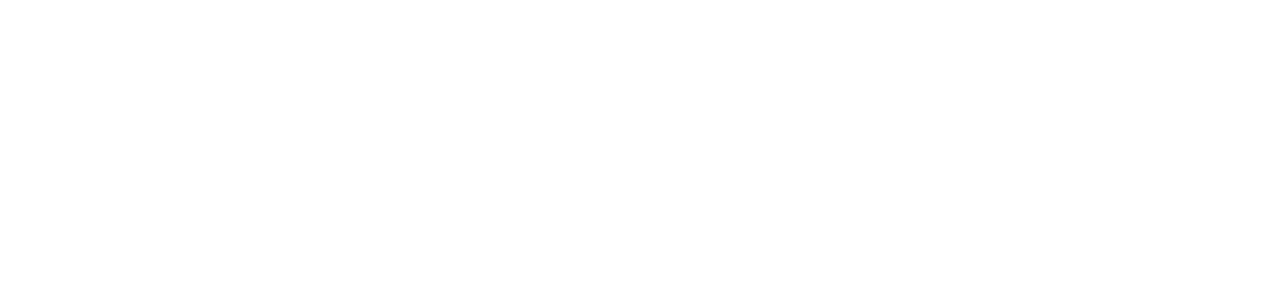
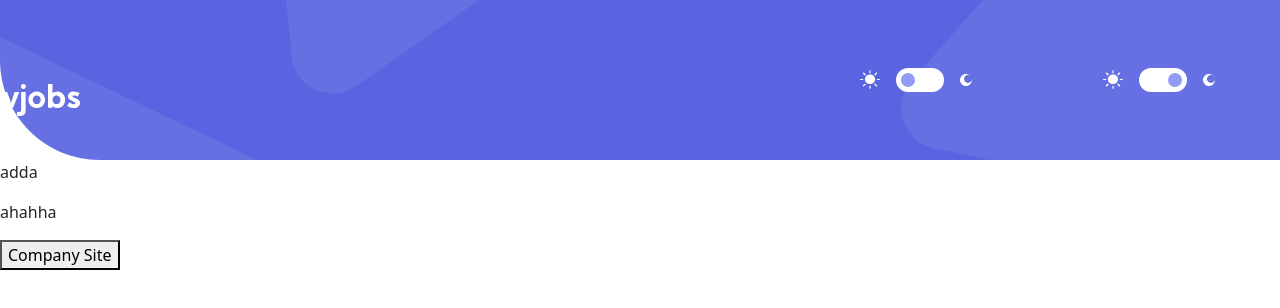
Before and after one commit to EnochArmah-Quaye/Job-board, a plain HTML site: page scoot.html in a window 1280 px wide. Drawn offline with nearby package versions, Linux system fonts and the light colour scheme.

Commit message:
Fifth commit
5

```diff
--- a/scoot.html
+++ b/scoot.html
@@ -0,0 +1,31 @@
+<html lang="en">
+<head>
+    <meta charset="UTF-8">
+    <meta http-equiv="X-UA-Compatible" content="IE=edge">
+    <meta name="viewport" content="width=device-width, initial-scale=1.0">
+    <link href="styles.css" rel="stylesheet">
+    <link href="https://cdn.jsdelivr.net/npm/bootstrap@5.2.3/dist/css/bootstrap.min.css" rel="stylesheet">
+
+    <title>Scoot</title>
+</head>
+<body>
+      <header>
+        <div class="navbar" id="top-nav">
+            <div id="log">
+            <img src="images/logo.svg" id="img1"/>
+            </div>
+
+            <img src="images/Group 15.svg" />
+            <img src="images/Group 15 (1).svg" />
+
+          </div>
+          <div id="title">
+            <img src="" alt="" />
+            <p id="companyA">adda</p>
+            <p id="website">ahahha</p>
+            <button>Company Site</button>
+          </div>
+      </header>
+    <script src="index.js" type="text/javaScript"></script>
+</body>
+</html>
```
Also changed, not shown: index.html (+1 -1 lines).
